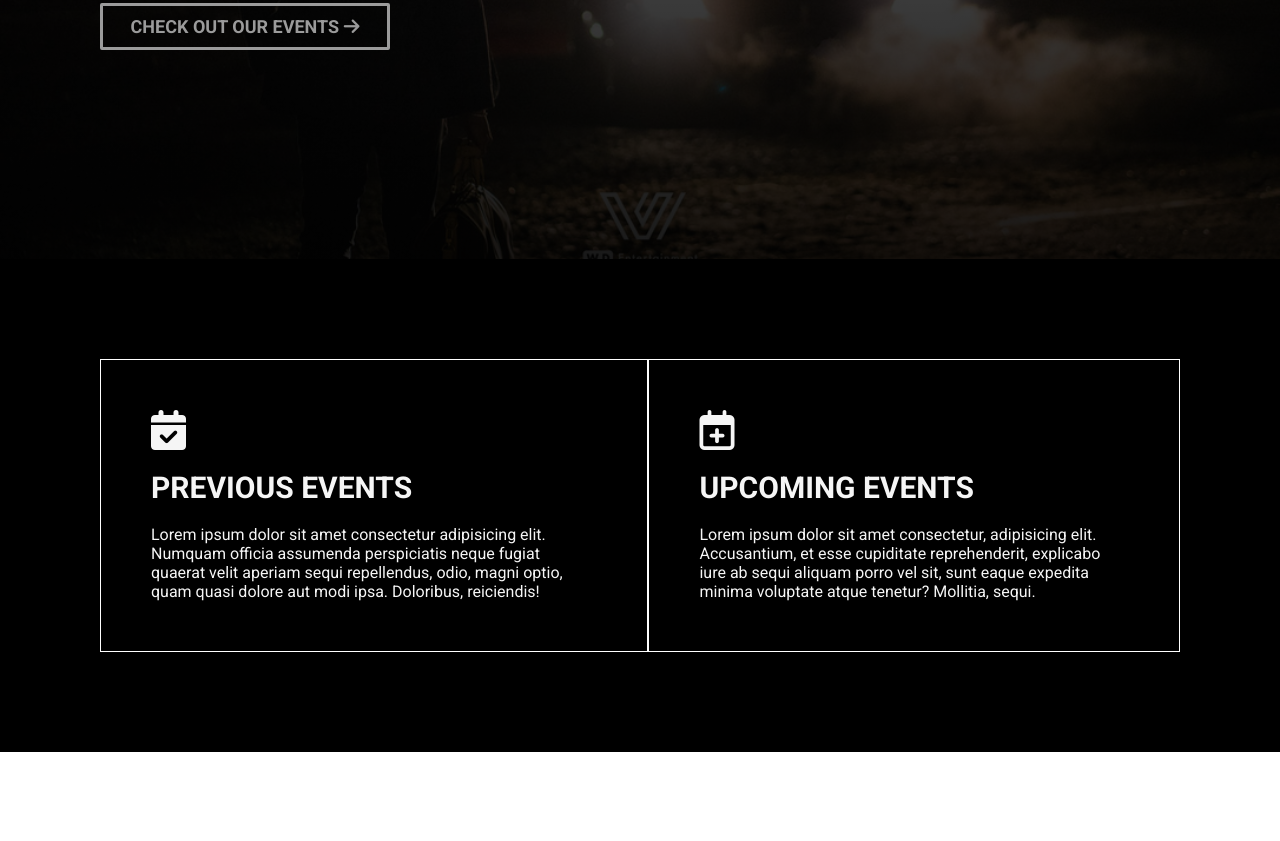
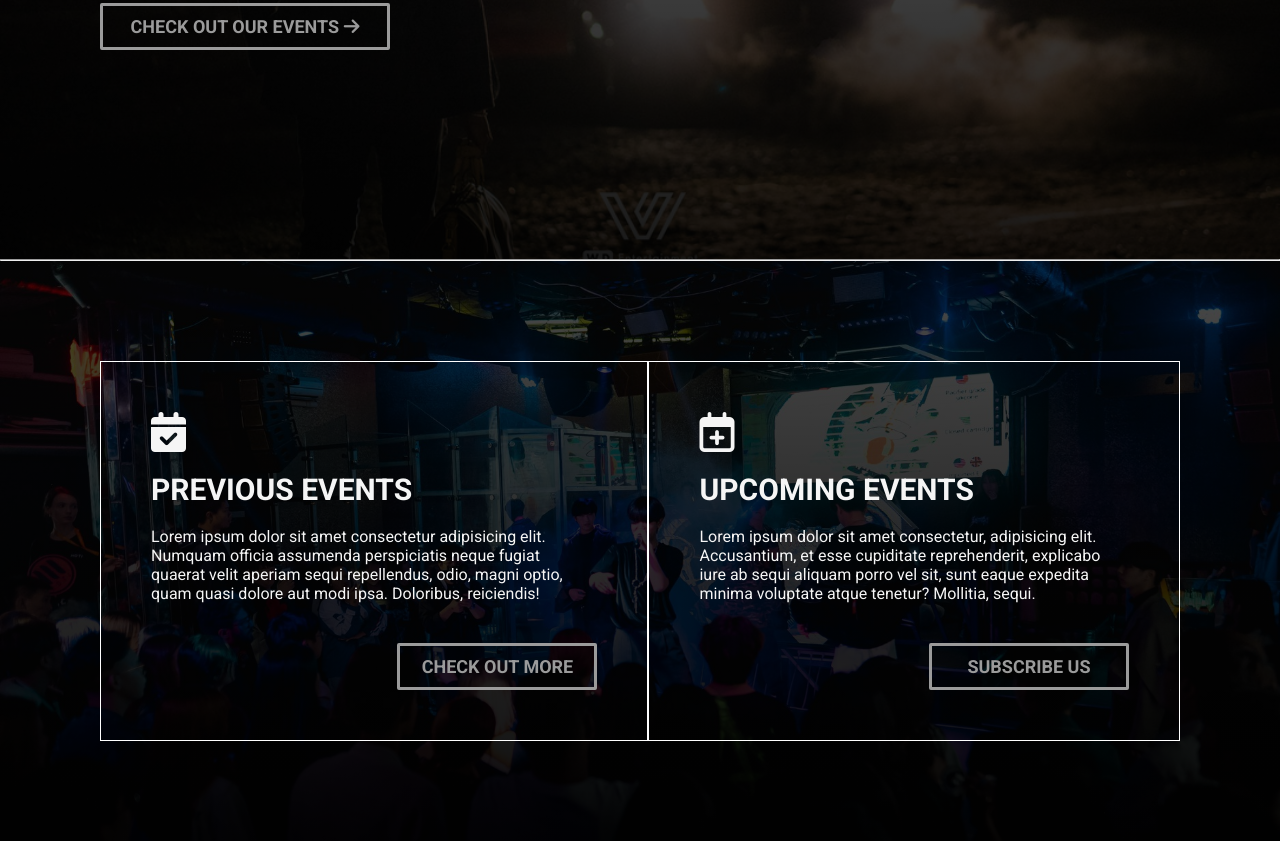
Before and after one commit to hyp9617/Nova-Records, a plain HTML site: page index.html in a window 1280 px wide. Shown: the part 541-1382 px from the top of the page. Before the commit the page ends 1293 px from the top, so only its background shows below. Drawn offline with Linux system fonts and the light colour scheme.

Commit message:
Section events background

```diff
--- a/assets/style/style.css
+++ b/assets/style/style.css
@@ -116,7 +116,9 @@ h1, h2 {
 /* ----------- */
 
 .section-event {
-  background-color: black;
+  background-image: linear-gradient(rgba(0, 0, 0, 0.7), rgba(0, 0, 0, 0.95)), url("../img/event.jpg");
+  background-position: center;
+  background-size: cover;
 }
 
 .event-container {
@@ -135,6 +137,15 @@ h1, h2 {
   margin-bottom: 2rem;
 }
 
+.event-box p {
+  margin-bottom: 4rem;
+}
+
+.event-box a {
+  float: right;
+  width: 20rem;
+}
+
 h3 {
   text-transform: uppercase;
   font-size: 3rem;
--- a/index.html
+++ b/index.html
@@ -24,7 +24,7 @@
       <a href="./index.html"><img src="./assets/img/logo.png" alt="novaRecordsLogo"></a>
       <ul class="btn-container">
         <li><a href="./index.html">home</a></li>
-        <li><a href="#">events</a></li>
+        <li><a href="#section-event">events</a></li>
         <li><a href="#">artists</a></li>
         <li><a href="#">about</a></li>
         <li><a href="#">contact</a></li>
@@ -37,9 +37,9 @@
       <a href="#" class="details">check out our events <i class="fas fa-arrow-right"></i></a>
     </div>
   </header>
-
+  <hr>
   <main>
-    <section class="section-event">
+    <section class="section-event" id="section-event">
       <div class="event-container">
         <div class="event-box">
           <i class="fas fa-calendar-check"></i>
@@ -48,6 +48,7 @@
               fugiat
               quaerat velit aperiam sequi repellendus, odio, magni optio, quam quasi dolore aut modi ipsa. Doloribus,
               reiciendis!</p>
+            <a href="#" class="details">check out more</a>
         </div>
         <div class="event-box">
           <i class="far fa-calendar-plus"></i>
@@ -55,6 +56,7 @@
           <p>Lorem ipsum dolor sit amet consectetur, adipisicing elit. Accusantium, et esse cupiditate reprehenderit,
             explicabo iure ab sequi aliquam porro vel sit, sunt eaque expedita minima voluptate atque tenetur? Mollitia,
             sequi.</p>
+          <a href="#" class="details">subscribe us</a>
         </div>
       </div>
     </section>
```
Also changed, not shown: assets/img/event.jpg (added).
